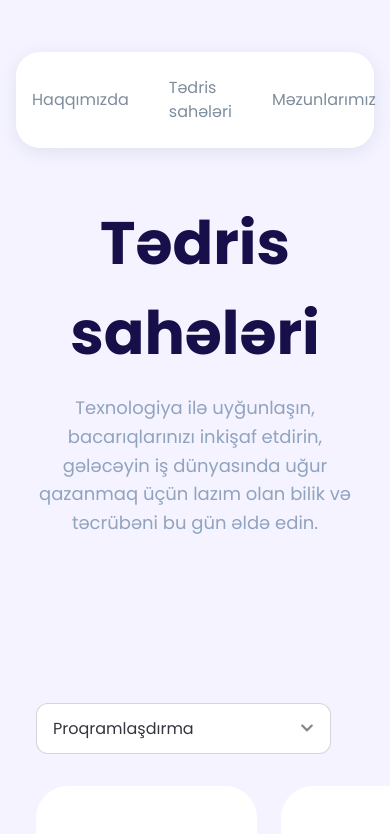
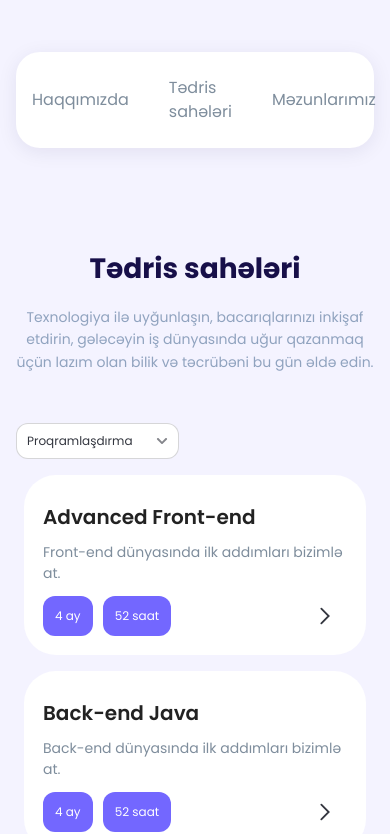
Before and after one commit to gulaism/Evo-Web, a React (Vite) app: page /education in a window 390 px wide. Shown: the top 834 px of the page. Built offline with nearby package versions, Linux system fonts and the light colour scheme.

Commit message:
tedrisSaheleriMobileTabletHazir

```diff
--- a/src/pages/user/FieldsOfStudy/FieldsOfStudy.jsx
+++ b/src/pages/user/FieldsOfStudy/FieldsOfStudy.jsx
@@ -44,10 +44,13 @@ const FieldsOfStudy = () => {
   return (
     <div className="container">
       <div className={styles.fieldsOfStudy}>
-        <h1 className={styles.fieldsTitle}>Tədris sahələri</h1>
-        <p className={styles.fieldsDescription}>
-          Texnologiya ilə uyğunlaşın, bacarıqlarınızı inkişaf etdirin, gələcəyin iş dünyasında uğur qazanmaq üçün lazım olan bilik və təcrübəni bu gün əldə edin.
-        </p>
+        <div className={styles.fieldsLine}>
+          <h1 className={styles.fieldsTitle}>Tədris sahələri</h1>
+          <p className={styles.fieldsDescription}>
+            Texnologiya ilə uyğunlaşın, bacarıqlarınızı inkişaf etdirin, gələcəyin iş dünyasında uğur qazanmaq üçün lazım olan bilik və təcrübəni bu gün əldə edin.
+          </p>
+        </div>
+
 
         {/* Custom Dropdown */}
         <div className={styles.fieldsDropdown} ref={dropdownRef}>
@@ -123,6 +126,9 @@ const FieldsOfStudy = () => {
                   {field.time && <div>{field.time}</div>}
                   {field.duration && <div>{field.duration}</div>}
                 </div>
+                  <button className={styles.arrowCont}>
+                    <img className={styles.arrowImg} src={rightArrow} alt="" />
+                  </button>
               </div>
             </div>
           ))}
--- a/src/pages/user/FieldsOfStudy/FieldsOfStudy.module.scss
+++ b/src/pages/user/FieldsOfStudy/FieldsOfStudy.module.scss
@@ -1,10 +1,9 @@
 .fieldsOfStudy {
     text-align: center;
-    padding: 50px 20px;
+    // padding: 50px 20px;
+    margin-bottom: 103px;
+    margin-top: 100px;
 
-
-
-    margin-bottom: 103px;
 
 
     .fieldsTitle {
@@ -13,10 +12,18 @@
         font-weight: 700;
         margin-bottom: 16px;
 
+
+        //Mobile uçun
+        @media (max-width: 480px) {
+            font-size: 28px;
+        }
+
         //Tablet uçun
         @media (min-width: 600px) and (max-width: 1024px) {
             font-size: 40px;
         }
+
+
     }
 
     .fieldsDescription {
@@ -24,17 +31,32 @@
         color: rgba(144, 163, 191, 1);
         margin-bottom: 32px;
         line-height: 1.6;
+        padding: 0 150px;
+
+
+        //Mobile uçun
+        @media (max-width: 480px) {
+            font-size: 14px;
+            padding: 0;
+        }
 
         //Tablet uçun
         @media (min-width: 600px) and (max-width: 1024px) {
             font-size: 16px;
+            padding: 0;
         }
     }
 
     .fieldsDropdown {
-        margin-top: 165px;
+        margin-top: 150px;
         position: relative;
         width: 295px;
+
+        //Mobile uçun
+        @media (max-width: 480px) {
+            width: 163px;
+            margin-top: 50px;
+        }
 
         @media (min-width: 600px) and (max-width: 1024px) {
             width: 252px;
@@ -55,10 +77,23 @@
             cursor: pointer;
             transition: all 0.3s ease;
 
+            //Mobile uçun
+            @media (max-width: 480px) {
+                font-size: 12px;
+                padding: 8px 10px;
+            }
+
+            //Tablet uçun
+
 
             svg {
                 font-size: 14px;
                 color: rgba(51, 54, 63, 0.6);
+
+                //Mobile uçun
+                @media (max-width: 480px) {
+                    font-size: 12px;
+                }
             }
         }
 
@@ -83,8 +118,13 @@
                 cursor: pointer;
                 transition: all 0.3s ease;
 
+                //Mobile uçun
+                @media (max-width: 480px) {
+                    font-size: 12px;
+                }
+
                 &:hover {
-                    color:#fff;
+                    color: #fff;
                     background-color: rgba(137, 137, 252, 1);
 
                 }
@@ -100,6 +140,19 @@
     gap: 1.5rem;
     margin-top: 2rem;
 
+    //Mobile uçun
+    @media (max-width: 480px) {
+        display: flex;
+        flex-direction: column;
+        align-items: center;
+        gap: 1rem;
+        margin-top: 1rem;
+    }
+
+    //Tablet uçun
+    @media (min-width: 600px) and (max-width: 1024px) {
+        gap: 20px;}
+
         .gridItem {
             width: 400px;
             max-height: 236px;
@@ -110,6 +163,13 @@
             text-align: left;
             transition: border-color 0.5s ease;
             cursor: pointer;
+
+            //Mobile uçun
+            @media (max-width: 480px) {
+                width: 342px;
+                height: 180px;
+                padding: 26px 18px;
+            }
 
 
             //Tablet uçun
@@ -129,6 +189,11 @@
                 color: rgba(34, 34, 34, 1);
                 font-weight: 600;
 
+                //Mobile uçun
+                @media (max-width: 480px) {
+                    font-size: 20px;
+                }
+
                 //Tablet uçun
                 @media (min-width: 600px) and (max-width: 1024px) {
                     font-size: 24px;
@@ -139,6 +204,11 @@
                 font-size: 16px;
                 color: rgba(126, 141, 156, 1);
                 font-weight: 400;
+
+                //Mobile uçun
+                @media (max-width: 480px) {
+                    font-size: 14px;
+                }
 
                 //Tablet uçun
                 @media (min-width: 600px) and (max-width: 1024px) {
@@ -167,6 +237,12 @@
                 font-weight: 400;
                 line-height: 24px;
                 border-radius: 12px;
+
+                //Mobile uçun
+                @media (max-width: 480px) {
+                    padding: 8px 12px;
+                    font-size: 12px;
+                }
 
                 //Tablet uçun
                 @media (min-width: 600px) and (max-width: 1024px) {
```
Lines whose indentation alone changed are shown as unchanged.
